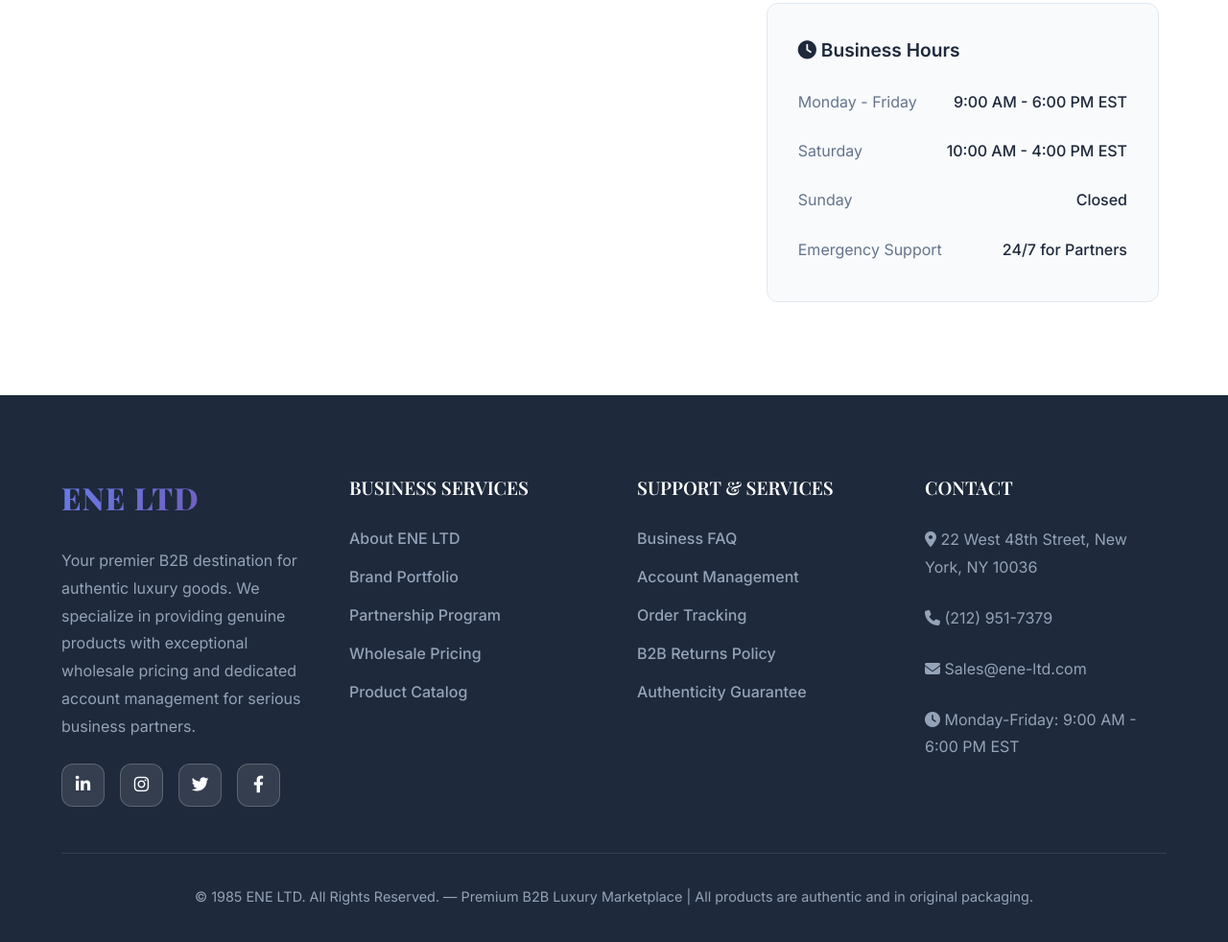
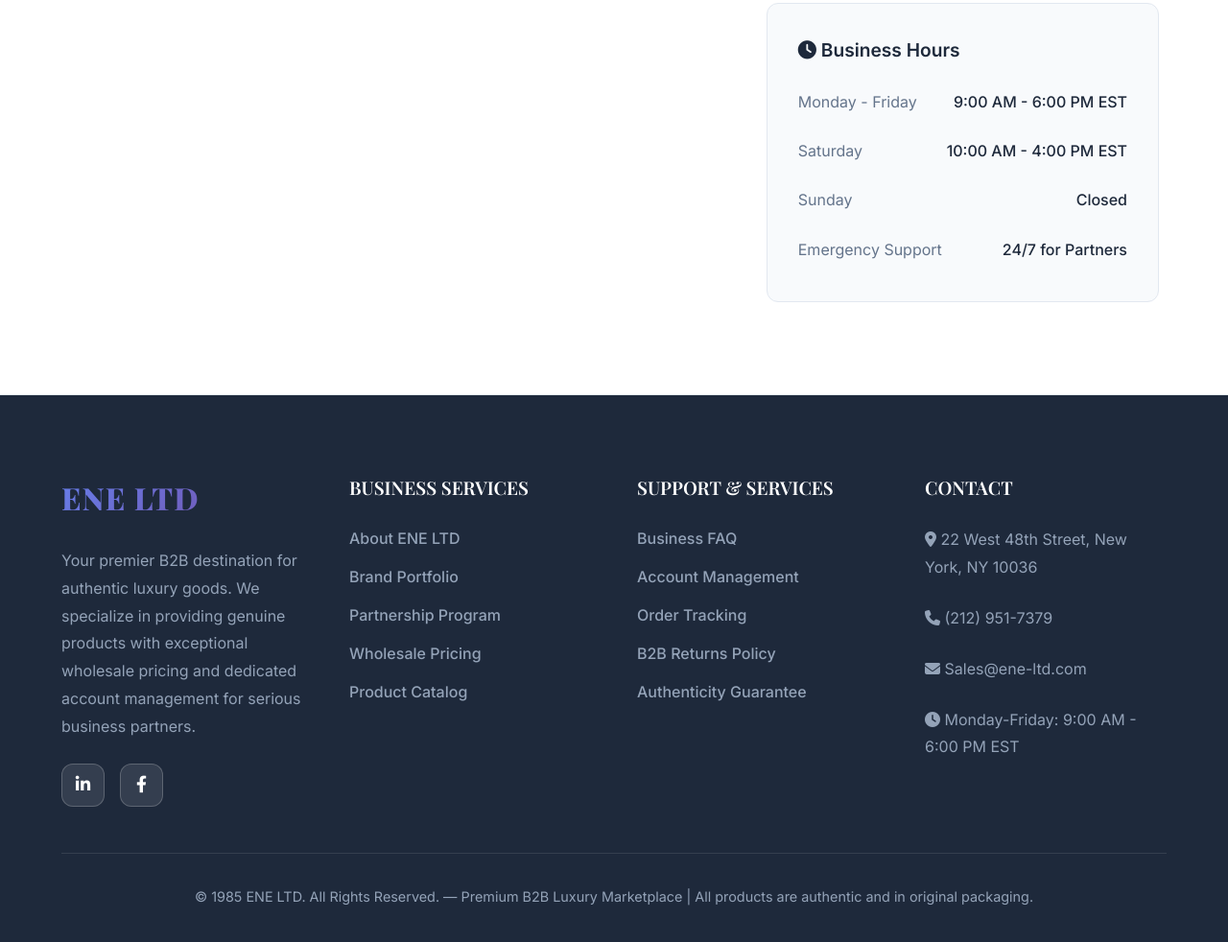
Before and after one commit to AdamRoubeni/mizzy_project, a plain HTML site: page frontend/contact.html in a window 1280 px wide. Shown: the part 1842-2824 px from the top of the page at 96% size. Drawn offline with nearby package versions, Linux system fonts and the light colour scheme; some packages are replaced by stand-ins of ours; a script that the page names is missing.

Commit message:
Update footer to remove Instagram and Twitter icons

```diff
--- a/frontend/contact.html
+++ b/frontend/contact.html
@@ -962,8 +962,6 @@
         <p>Your premier B2B destination for authentic luxury goods. We specialize in providing genuine products with exceptional wholesale pricing and dedicated account management for serious business partners.</p>
         <div class="social-icons">
           <a href="#" class="social-icon"><i class="fab fa-linkedin-in"></i></a>
-          <a href="#" class="social-icon"><i class="fab fa-instagram"></i></a>
-          <a href="#" class="social-icon"><i class="fab fa-twitter"></i></a>
           <a href="#" class="social-icon"><i class="fab fa-facebook-f"></i></a>
         </div>
       </div>
```
Also changed, not shown: frontend/about.html (+1 -2 lines), frontend/index.html (+0 -2 lines), frontend/shop.html (+0 -2 lines).
